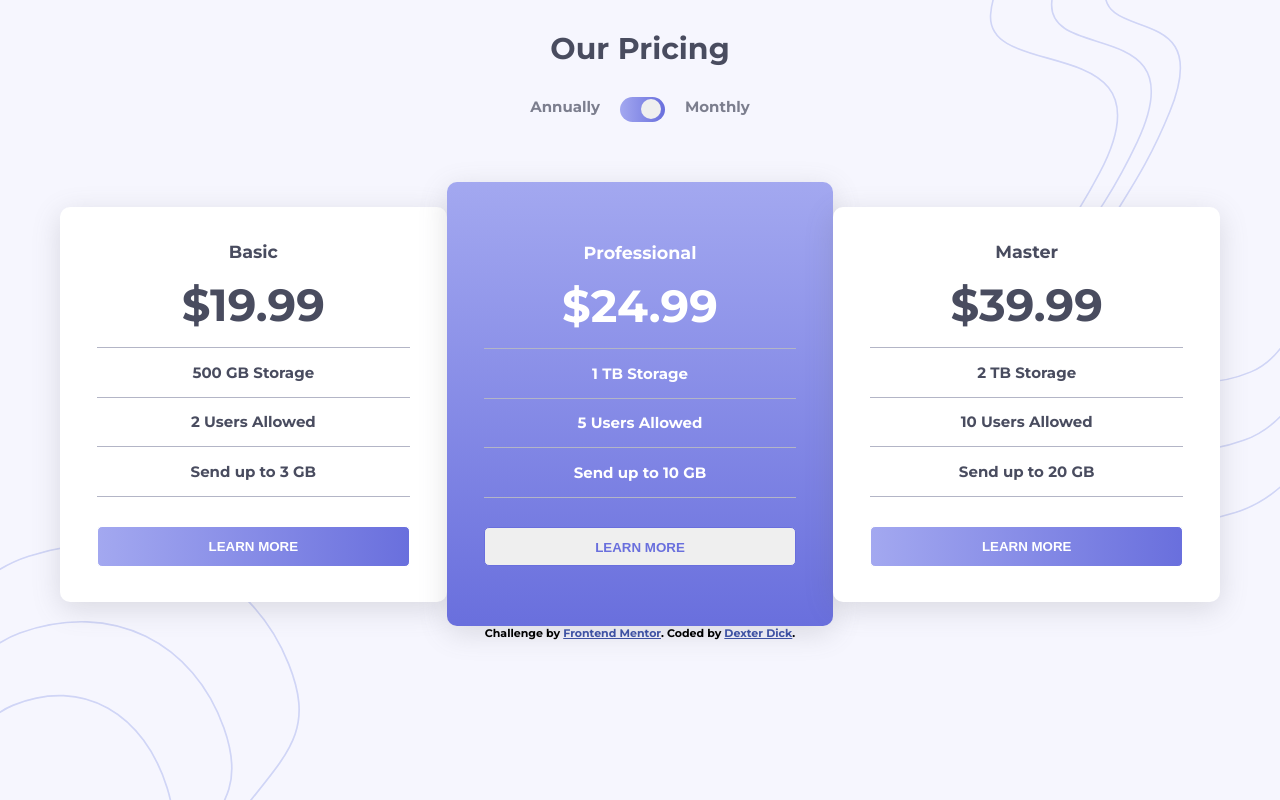
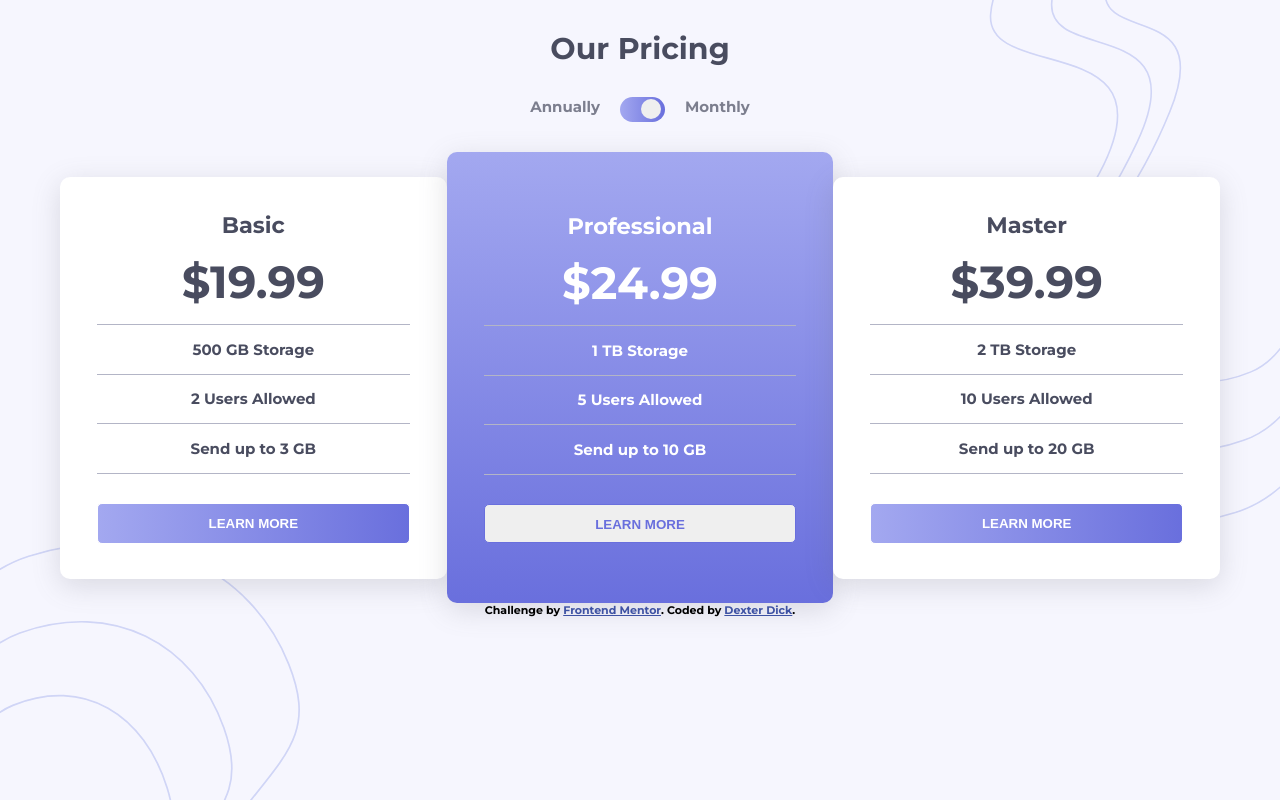
Before and after one commit to dexterdick/pricing-component-with-toggle-master, a plain HTML site: page index.html in a window 1280 px wide. Both pictures are taken after a click on the element 642 px from the left and 109 px from the top of the page. Drawn offline with Linux system fonts and the light colour scheme.

Commit message:
second comit fixed toggle button

```diff
--- a/css/style.css
+++ b/css/style.css
@@ -66,6 +66,11 @@ body {
 .toggle__label {
   opacity: 0.7;
 }
+
+.toggle__switch,
+.toggle__btn {
+  cursor: pointer;
+}
 .toggle__switch {
   display: flex;
   justify-content: center;
@@ -79,7 +84,6 @@ body {
   border-radius: 25px;
   position: relative;
   margin: 0 20px;
-  cursor: pointer;
 }
 
 .toggle__switch:hover {
@@ -94,6 +98,7 @@ body {
   width: 20px;
   height: 20px;
   border-radius: 50px;
+  outline: none;
   border-style: none;
   transition: all 0.5s;
 }
@@ -209,7 +214,7 @@ body {
   }
 
   .toggle {
-    margin-bottom: 4rem;
+    margin-bottom: 2rem;
   }
 
   .cards {
--- a/index.html
+++ b/index.html
@@ -33,7 +33,7 @@
         <div class="toggle">
           <p class="toggle__label">Annually</p>
           <div class="toggle__switch">
-            <button class="toggle__btn"></button>
+            <button class="toggle__btn" aria-label="toggle button"></button>
           </div>
           <p class="toggle__label">Monthly</p>
         </div>
--- a/js/script.js
+++ b/js/script.js
@@ -39,22 +39,23 @@ const cardData = [basic, professional, master];
 cardData.forEach((card) => {
   // create html EL
   const article = document.createElement("article");
+  const h2 = document.createElement("h2");
   const h3 = document.createElement("h3");
-  const h2 = document.createElement("h2");
   const ul = document.createElement("ul");
   const btn = document.createElement("button");
   btn.appendChild(document.createTextNode("learn more"));
 
   // add class
   article.classList.add(...card.cardClass);
-  h2.classList.add(...card.priceClass);
-  h3.classList.add(...card.planClass);
+  h2.classList.add(...card.planClass);
+  h3.classList.add(...card.priceClass);
   btn.classList.add(...card.btnClass);
+  btn.setAttribute("aria-label", "plan button");
 
   ul.classList.add("features");
   // load data
-  h3.innerHTML = card.plan;
-  h2.innerHTML = card.price[annually];
+  h2.innerHTML = card.plan;
+  h3.innerHTML = card.price[annually];
 
   card.features.forEach((feature, i) => {
     const li = document.createElement("li");
@@ -62,7 +63,7 @@ cardData.forEach((card) => {
     li.classList.add("features__item");
     li.innerHTML = feature;
   });
-  article.append(h3, h2, ul, btn);
+  article.append(h2, h3, ul, btn);
   cards.appendChild(article);
 });
 
@@ -77,12 +78,12 @@ toggle.addEventListener("click", function () {
 });
 
 function changePrice(plan) {
-  const h2 = document.querySelectorAll("h2");
+  const h3 = document.querySelectorAll("h3");
   cardData.forEach((card, i) => {
     if (plan === "annually") {
-      h2[i].innerHTML = card.price[annually];
+      h3[i].innerHTML = card.price[annually];
     } else if (plan === "monthly") {
-      h2[i].innerHTML = card.price[monthy];
+      h3[i].innerHTML = card.price[monthy];
     }
   });
 }
```
